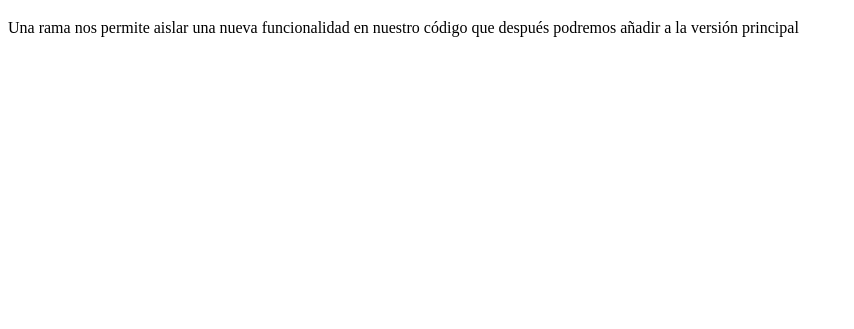
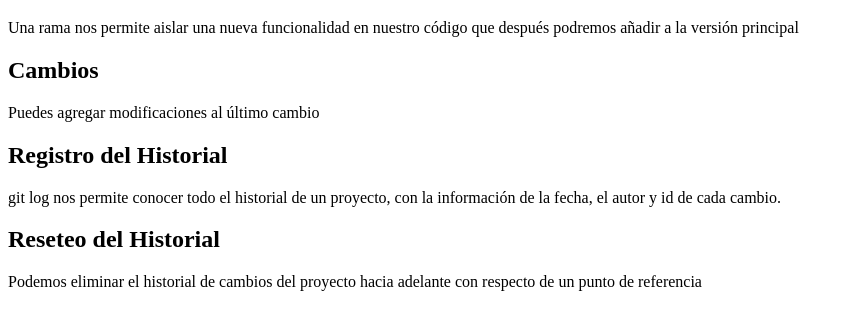
Before and after one commit to Arturo1722/escuela-git, a plain HTML site: page index.html in a window 1280 px wide. Shown: the part 61-390 px from the top of the page, without its empty margins (0-854 px from the left). Drawn offline with Linux system fonts and the light colour scheme.

Commit message:
Agregando nuevos cambios

```diff
--- a/index.html
+++ b/index.html
@@ -11,5 +11,14 @@
     <p>
         Una rama nos permite aislar una nueva funcionalidad en nuestro código que después podremos añadir a la versión principal
     </p>
+    <h2> Cambios </h2>
+    <p>Puedes agregar modificaciones al último cambio</p>
+    <h2> Registro del Historial </h2>
+    <p>git log nos permite conocer todo el historial de un proyecto, con la información de la fecha,
+        el autor y id de cada cambio.
+    </p>
+    <h2>Reseteo del Historial</h2>
+    <p>Podemos eliminar el historial de cambios del proyecto hacia adelante con respecto de un punto de referencia</p>
+
 </body>
 </html>
```
